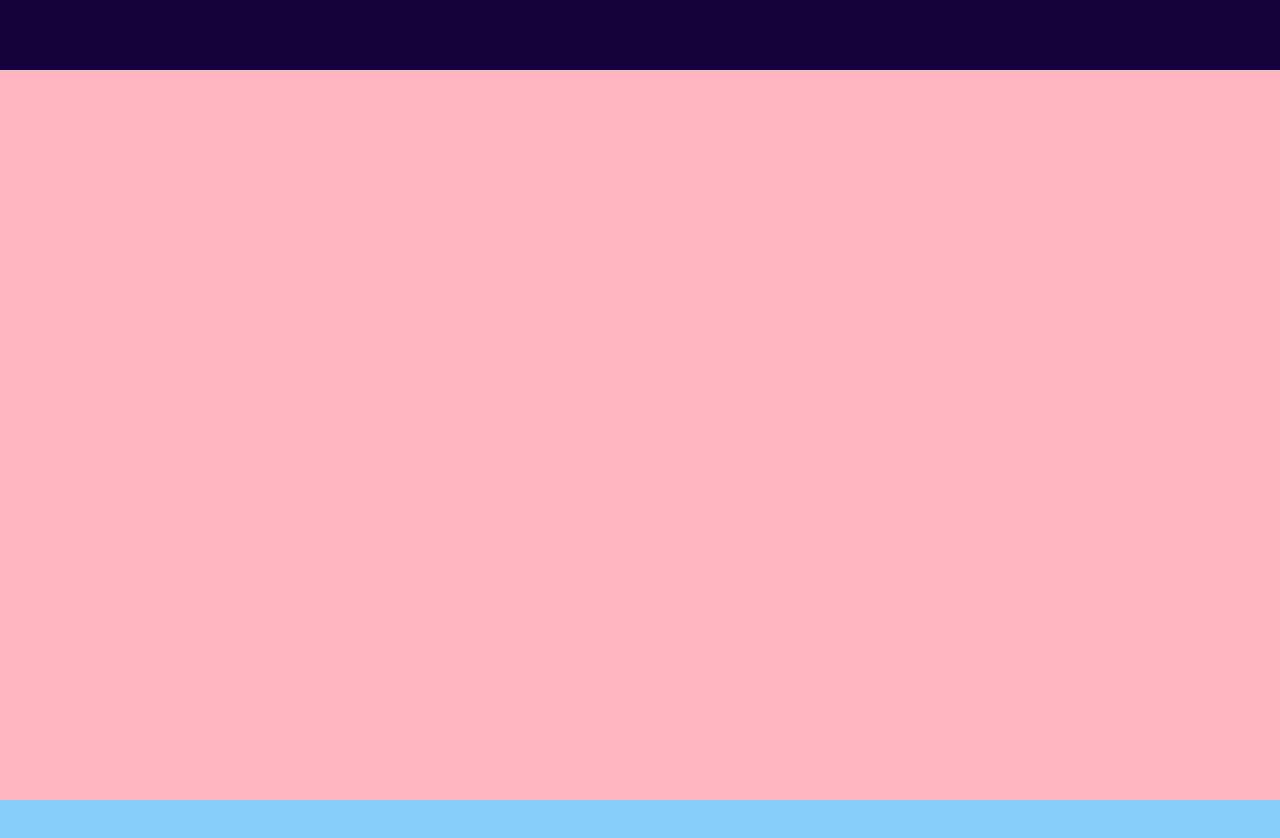
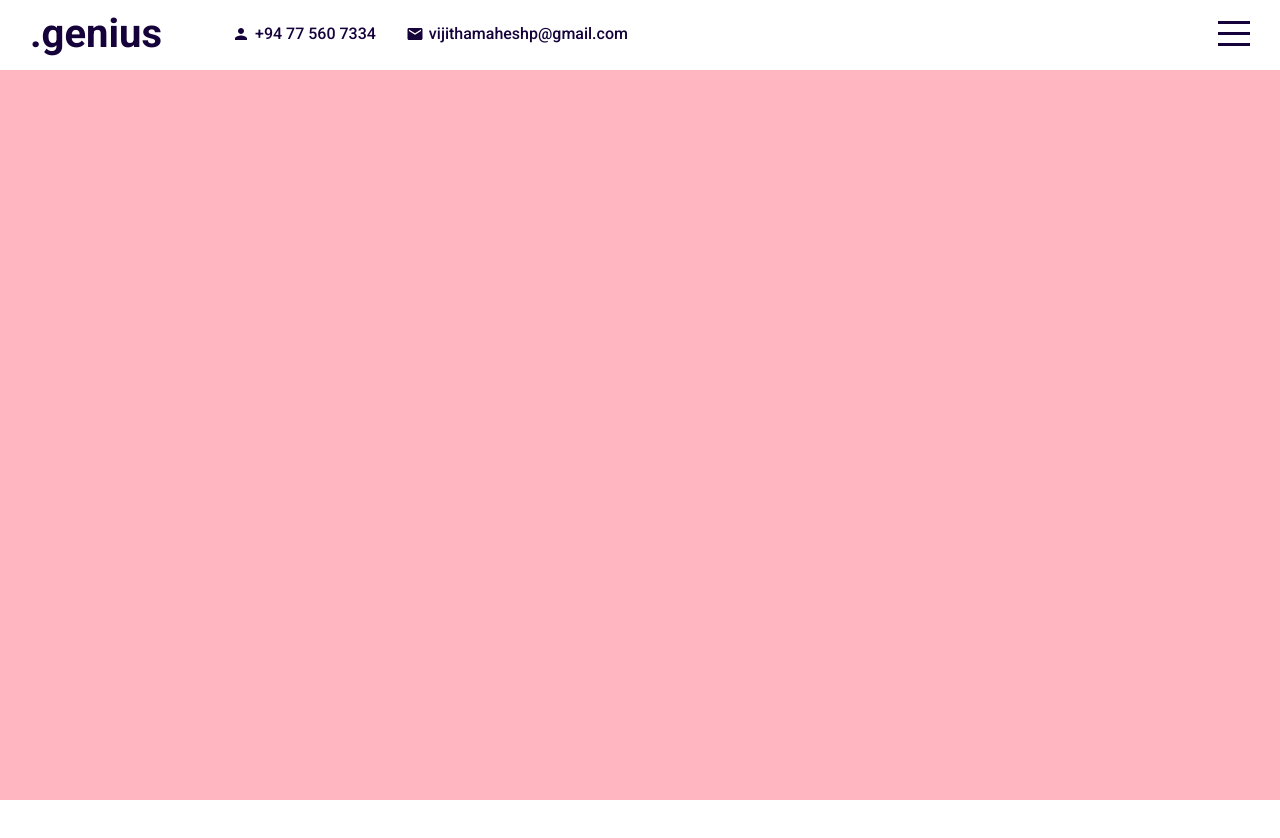
Before and after one commit to vijitha-mahesh/vijitha-mahesh-personal-web, a React (Create React App) app: page / in a window 1280 px wide. Shown: the top 838 px of the page. After the commit the page ends 800 px from the top, so only its background shows below. Built offline with nearby package versions, Linux system fonts and the light colour scheme.

Commit message:
develop: Top bar

```diff
--- a/package.json
+++ b/package.json
@@ -3,6 +3,8 @@
   "version": "0.1.0",
   "private": true,
   "dependencies": {
+    "@material-ui/core": "^4.11.4",
+    "@material-ui/icons": "^4.11.2",
     "@testing-library/jest-dom": "^5.12.0",
     "@testing-library/react": "^11.2.6",
     "@testing-library/user-event": "^12.8.3",
--- a/public/index.html
+++ b/public/index.html
@@ -6,13 +6,15 @@
   <meta name="viewport" content="width=device-width, initial-scale=1" />
   <meta name="description" content="Web site created using create-react-app" />
   <!-- Adding google fonts -->
-  <link href="https://fonts.googleapis.com/css2?family=Roboto:wght@100;300;400;500&display=swap" rel="stylesheet">
+  <link href="https://fonts.googleapis.com/css2?family=Roboto:wght@100;200;300;400;500;600;700;800;900&display=swap"
+    rel="stylesheet">
   <title>VIJITHA-MAHESH</title>
 
   <style>
     * {
       font-family: 'Roboto', sans-serif;
       margin: 0;
+      overflow-x: hidden;
     }
   </style>
 </head>
--- a/src/App.jsx
+++ b/src/App.jsx
@@ -5,11 +5,13 @@
 import Testimonials from "./components/testimonials/Testimonials";
 import Contact from "./components/contact/Contact";
 import "./app.scss"
+import { useState } from "react";
 
 function App() {
+  const [menuOpen,setMenuOpen] = useState(false)
   return (
     <div className="app">
-      <Topbar/>
+      <Topbar menuOpen={menuOpen} setMenuOpen={setMenuOpen}/>
       <div className="sections">
         <Intro/>
         <Portfolio/>
--- a/src/app.scss
+++ b/src/app.scss
@@ -6,10 +6,17 @@
     background-color: lightsalmon;
     position: relative;
     top: 70px;
+    scroll-behavior: smooth;
+    scroll-snap-type: y mandatory;
+    scrollbar-width: none; //for firefox
+    &::-webkit-scrollbar {
+      display: none;
+    }
 
     > * {
       width: 100vw;
       height: calc(100vh - 70px);
+      scroll-snap-align: start;
     }
   }
 }
--- a/src/components/contact/Contact.jsx
+++ b/src/components/contact/Contact.jsx
@@ -2,7 +2,7 @@
 
 export default function Contact() {
     return (
-        <div className="contact">
+        <div className="contact" id="contact">
 
         </div>
     )
--- a/src/components/intro/Intro.jsx
+++ b/src/components/intro/Intro.jsx
@@ -2,7 +2,7 @@
 
 export default function Intro() {
     return (
-        <div className="intro">
+        <div className="intro" id="intro">
 
         </div>
     )
--- a/src/components/portfolio/Portfolio.jsx
+++ b/src/components/portfolio/Portfolio.jsx
@@ -2,7 +2,7 @@
 
 export default function Portfolio() {
     return (
-        <div className="portfolio">
+        <div className="portfolio" id="portfolio">
 
         </div>
     )
--- a/src/components/testimonials/Testimonials.jsx
+++ b/src/components/testimonials/Testimonials.jsx
@@ -2,7 +2,7 @@
 
 export default function Testimonials() {
     return (
-        <div className="testimonials">
+        <div className="testimonials" id="testimonials">
 
         </div>
     )
--- a/src/components/topbar/Topbar.jsx
+++ b/src/components/topbar/Topbar.jsx
@@ -1,9 +1,30 @@
 import "./topbar.scss"
+import {Person, Mail} from "@material-ui/icons"
 
-export default function Topbar() {
+
+export default function Topbar({menuOpen,setMenuOpen}) {
     return (
-        <div className="topbar">
-
+        <div className={"topbar " + (menuOpen && "active")}>
+            <div className="wrapper">
+                <div className="left">
+                    <a href="#intro" className="logo">.genius </a>
+                    <div className="itemContainer">
+                        <Person className="icon"/>
+                        <span>+94 77 560 7334</span>
+                    </div>
+                     <div className="itemContainer">
+                        <Mail className="icon"/>
+                        <span>vijithamaheshp@gmail.com</span>
+                    </div>
+                </div>
+                <div className="right">
+                    <div class="hamburger" onClick={()=>setMenuOpen(!menuOpen)}>
+                        <span className="line1"></span>
+                        <span className="line2"></span>
+                        <span className="line3"></span>
+                    </div>
+                </div>
+            </div>
         </div>
     )
 }
--- a/src/components/topbar/topbar.scss
+++ b/src/components/topbar/topbar.scss
@@ -1,7 +1,83 @@
+@import "../../global.scss";
+
 .topbar {
   width: 100%;
   height: 70px;
-  background-color: #15023a;
+  background-color: white;
+  color: $mainColor;
   position: fixed;
   top: 0;
+  z-index: 2;
+
+  .wrapper {
+    padding: 10px 30px;
+    display: flex;
+    align-items: center;
+    justify-content: space-between;
+
+    .left {
+      display: flex;
+      align-items: center;
+      .logo {
+        font-size: 40px;
+        font-weight: 700;
+        text-decoration: none;
+        color: inherit;
+        margin-right: 40px;
+      }
+      .itemContainer {
+        display: flex;
+        align-items: center;
+        margin-left: 30px;
+
+        .icon {
+          font-size: 18px;
+          margin-right: 5px;
+        }
+        span {
+          font-style: 15px;
+          font-weight: 500;
+        }
+      }
+    }
+
+    .right {
+      .hamburger {
+        width: 32px;
+        height: 25px;
+        display: flex;
+        flex-direction: column;
+        justify-content: space-between;
+        cursor: pointer;
+
+        span {
+          width: 99%;
+          height: 3px;
+          background-color: $mainColor;
+          transform-origin: left;
+          transition: all 2s ease;
+        }
+      }
+    }
+  }
+  &.active {
+    background-color: $mainColor;
+    color: white;
+
+    .hamburger {
+      span {
+        &:first-child {
+          background-color: white;
+          transform: rotate(45deg);
+        }
+        &:nth-child(2) {
+          opacity: 0;
+        }
+        &:last-child {
+          background-color: white;
+          transform: rotate(-45deg);
+        }
+      }
+    }
+  }
 }
--- a/src/components/works/Works.jsx
+++ b/src/components/works/Works.jsx
@@ -2,7 +2,7 @@
 
 export default function Works() {
     return (
-        <div className="works">
+        <div className="works" id="works">
 
         </div>
     )
--- /dev/null
+++ b/src/global.scss
@@ -0,0 +1 @@
+$mainColor: #15023a;
```
Also changed, not shown: 1 other file (tests, documents, lock files or other folders).
